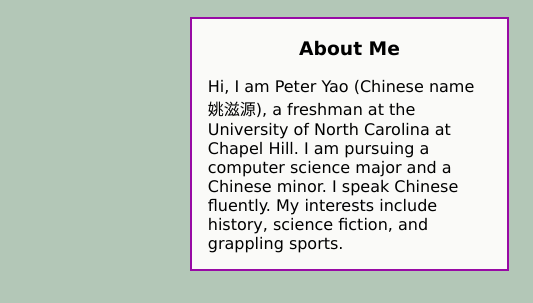
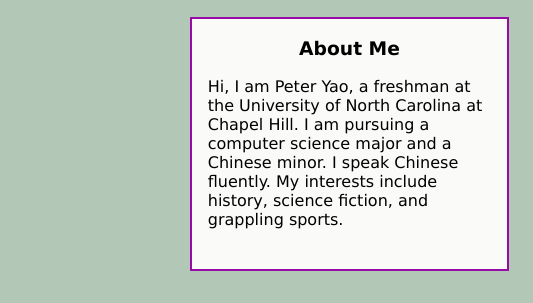
Before and after one commit to pyao137/pyao137.github.io, a plain HTML site: page index.html in a window 1280 px wide. Shown: the part 155-458 px from the top of the page, 0-533 px from the left. Drawn offline with Linux system fonts and the light colour scheme.

Commit message:
minor description change

```diff
--- a/index.html
+++ b/index.html
@@ -25,7 +25,7 @@
                 <div class = "infobox">
                     <h3>About Me</h3>
                     <p style="text-align: left; margin: 5%;">
-                        Hi, I am Peter Yao (Chinese name 姚滋源), a freshman at the University of
+                        Hi, I am Peter Yao, a freshman at the University of
                         North Carolina at Chapel Hill. I am pursuing a computer science major and
                         a Chinese minor. I speak Chinese fluently. My interests include
                         history, science fiction, and grappling sports.
```
